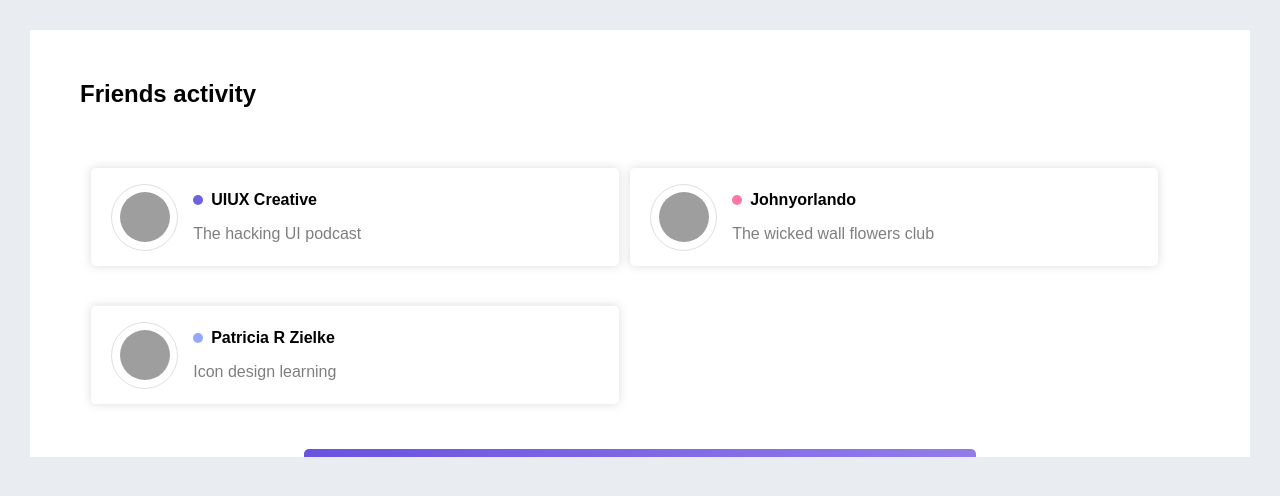
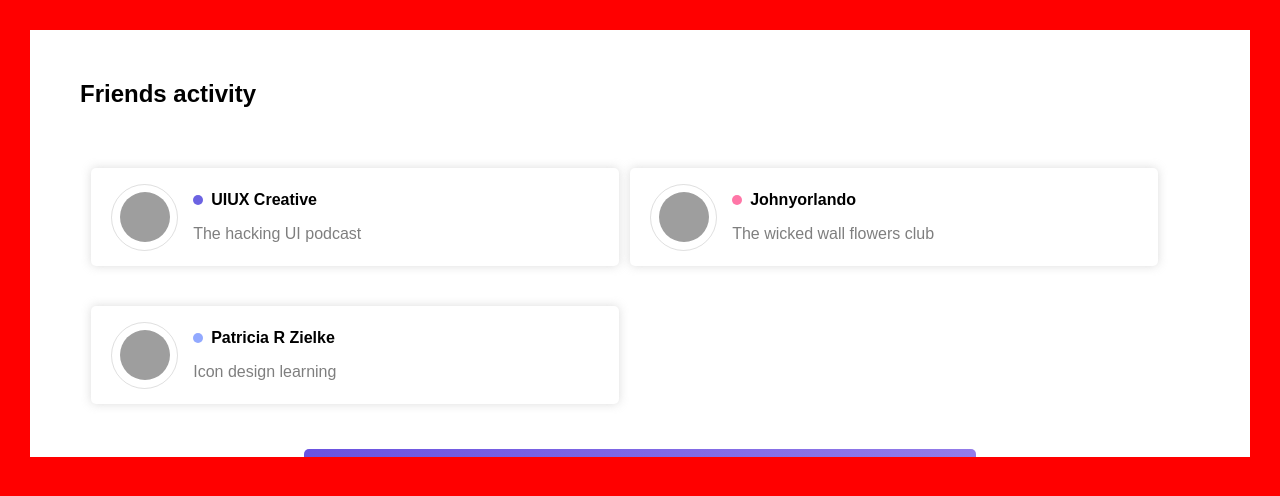
Before and after one commit to Happy-Franck/gitwork, a plain HTML site: page index.html in a window 1280 px wide. Drawn offline with Linux system fonts and the light colour scheme; grey boxes are pictures that could not be loaded.

Commit message:
red background

```diff
--- a/css/style.css
+++ b/css/style.css
@@ -1,5 +1,6 @@
 body{
-	background-color: #e9ecf1;
+	/*background-color: #e9ecf1;*/
+	background: red;
 	margin: 0;
 	padding: 0;
 	font-family: sans-serif;
```
